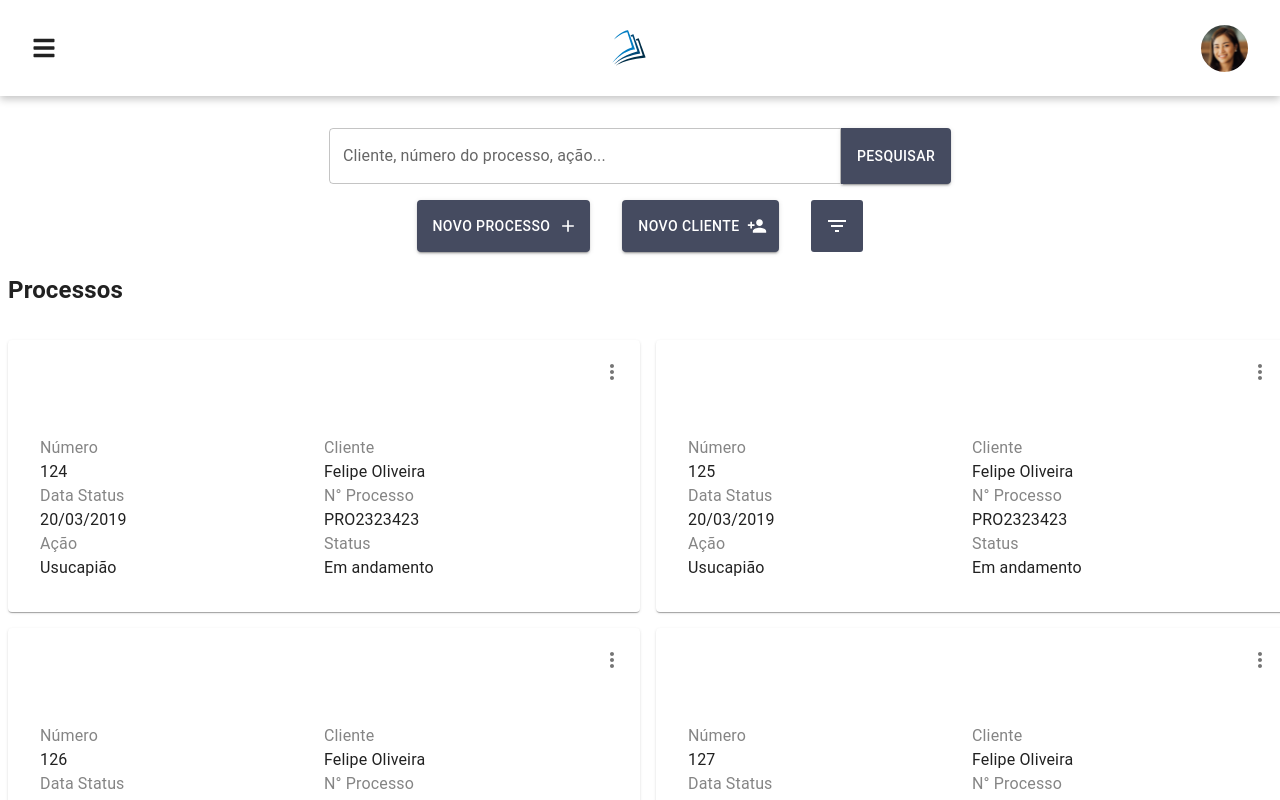
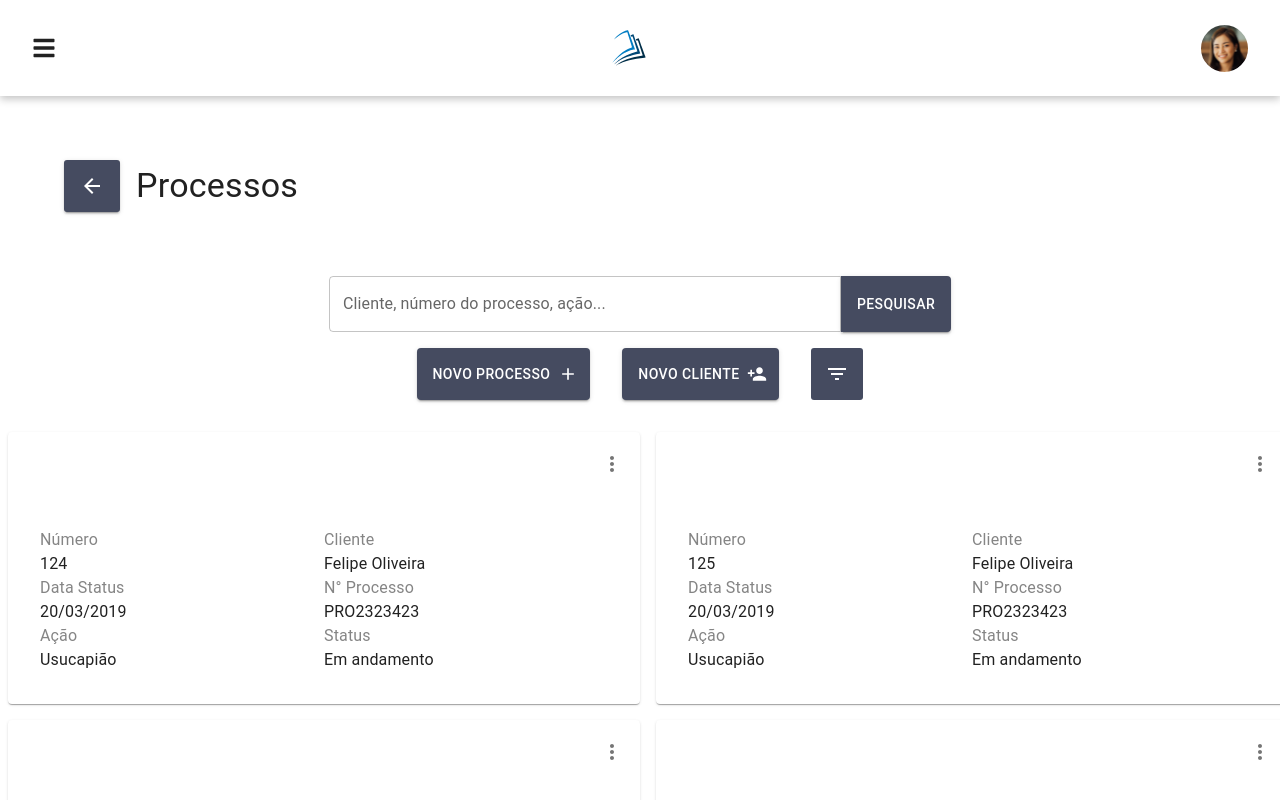
Before and after one commit to Cauasebastian/procesy-front-end, a React (Vite) app: page /processos in a window 1280 px wide. Built offline with nearby package versions, Linux system fonts and the light colour scheme.

Commit message:
Fix: Adicionado botão de voltar na página de Processos e reorganizado ícones

```diff
--- /dev/null
+++ b/src/components/Icons/icons.js
@@ -0,0 +1,13 @@
+import ArrowBackIcon from '@mui/icons-material/ArrowBack';
+import MoreVertIcon from '@mui/icons-material/MoreVert';
+import FilterListIcon from '@mui/icons-material/FilterList';
+import AddIcon from '@mui/icons-material/Add';
+import PersonAddIcon from '@mui/icons-material/PersonAdd';
+
+export {
+    ArrowBackIcon,
+    MoreVertIcon,
+    FilterListIcon,
+    AddIcon,
+    PersonAddIcon
+};
--- a/src/pages/Processos/Processos.jsx
+++ b/src/pages/Processos/Processos.jsx
@@ -2,10 +2,7 @@ import processos from "../../mocks/processos.json"
 import Card from '@mui/material/Card';
 import CardHeader from '@mui/material/CardHeader';
 import IconButton from '@mui/material/IconButton';
-import FilterListIcon from '@mui/icons-material/FilterList';
-import AddIcon from '@mui/icons-material/Add';
-import PersonAddIcon from '@mui/icons-material/PersonAdd';
-import MoreVertIcon from '@mui/icons-material/MoreVert';
+import { ArrowBackIcon, MoreVertIcon, FilterListIcon, AddIcon, PersonAddIcon } from '../../components/Icons/icons.js';
 import Typography from '@mui/material/Typography';
 import Box from '@mui/material/Box';
 import Button from '@mui/material/Button';
@@ -35,6 +32,21 @@ export default function Processos(){
     return(
         <div className={styles.container}>
             <Header />
+            {/* Botão de Voltar q eu esqueciii */}
+            <Box sx={{ display: 'flex', alignItems: 'center', mb: 2, margin: 8 }}>
+                <Button
+                    variant="contained"
+                    color="primary"
+                    onClick={() => navigate('/menu')}
+                    sx={{ backgroundColor: '#454B60', minWidth: '52px', height: '52px', borderRadius: '3px' }}
+                >
+                    <ArrowBackIcon />
+                </Button>
+                <Typography variant="h4" sx={{ ml: 2 }}>
+                    Processos
+                </Typography>
+            </Box>
+
             <Box sx={{display: "flex", justifyContent: "center", alignItems: "center", mb: 2, marginTop: 4}}>
                     <TextField
                         label="Cliente, número do processo, ação..."
@@ -91,7 +103,7 @@ export default function Processos(){
                     </IconButton>
                 </Box>
 
-            <h2 className={styles.title_page} onClick={() => console.log("olá")}>Processos</h2>
+            {/*<h2 className={styles.title_page} onClick={() => console.log("olá")}>Processos</h2>*/}
             <div className={styles.container_cards}>
                 {processos.map((processo) => (
                     // ajustar o css dos cartões individuais de cada processo
```
